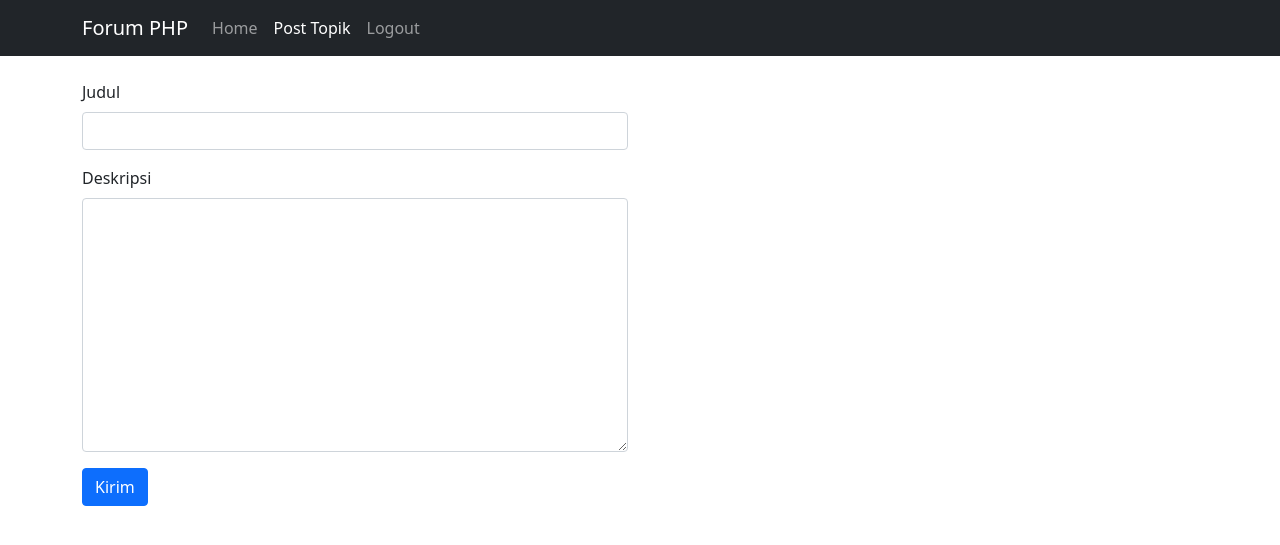
After one commit to ellyxc/myphptutorials-examples, a PHP site: page /tambah-topik.php in a window 1280 px wide. The commit adds this page. Shown: the top 545 px of the page. Run offline with PHP 8.4, Linux system fonts and the light colour scheme; the visitor is signed in with stand-in values (Sample User, id 1).

Commit message:
studi kasus forum: posting topik atau pertanyaan baru belajar memampilkan data dari 2 tabel

```diff
--- /dev/null
+++ b/forum/cek-akses.php
@@ -0,0 +1,7 @@
+<?php
+session_start();
+
+if (!isset($_SESSION['user']) || empty($_SESSION['user'])) {
+    header("Location: login.php");
+    exit;
+}
--- a/forum/menu.php
+++ b/forum/menu.php
@@ -20,7 +20,7 @@
           </li>
         <?php } else {?>
           <li class="nav-item">
-            <a class="nav-link" href="">Post Topik</a>
+            <a class="nav-link <?php echo $__menuAktif == 'tambah_topik' ? 'active' : ''?>" href="tambah-topik.php">Post Topik</a>
           </li>
           <li class="nav-item">
             <a class="nav-link" href="logout.php">Logout</a>
--- /dev/null
+++ b/forum/tambah-topik.php
@@ -0,0 +1,55 @@
+<?php
+require_once 'cek-akses.php';
+if (!empty($_POST)) {
+    $pdo = require 'koneksi.php';
+    $sql = "insert into topik (judul, deskripsi, tanggal, id_user)
+    values (:judul, :deskripsi, now(), :id_user)";
+    $query = $pdo->prepare($sql);
+    $query->execute(array(
+        'judul' => $_POST['judul'],
+        'deskripsi' => $_POST['deskripsi'],
+        'id_user' => $_SESSION['user']['id'],
+    ));
+    header("Location: tambah-topik.php?sukses=1");
+    exit;
+}
+?>
+<!doctype html>
+<html lang="en">
+  <head>
+    <meta charset="utf-8">
+    <meta name="viewport" content="width=device-width, initial-scale=1">
+    <link href="bootstrap/css/bootstrap.min.css" rel="stylesheet">
+
+    <title>Forum PHP: Tambah Topik</title>
+  </head>
+  <body>
+      <?php
+      $__menuAktif = 'tambah_topik';
+      include 'menu.php';
+      ?>
+      <div class="container">
+          <?php
+          if (isset($_GET['sukses']) && $_GET['sukses'] == '1') {
+              echo '<p class="text-success">Topik berhasil dikirim</p>';
+          }
+          ?>
+        <div class="row">
+            <div class="col-md-6">
+                <form method="POST" action="">
+                    <div class="mb-3">
+                        <label class="form-label">Judul</label>
+                        <input type="text" name="judul" class="form-control" required/>
+                    </div>
+                    <div class="mb-3">
+                        <label class="form-label">Deskripsi</label>
+                        <textarea name="deskripsi" class="form-control" rows="10"></textarea>
+                    </div>
+                    <button type="submit" class="btn btn-primary">Kirim</button>
+                </form>
+            </div>
+        </div>
+      </div>
+    <script src="boostrap/js/bootstrap.bundle.min.js"></script>
+  </body>
+</html>
```
Also changed, not shown: forum/index.php (+27 -0 lines), forum/readme.md.
